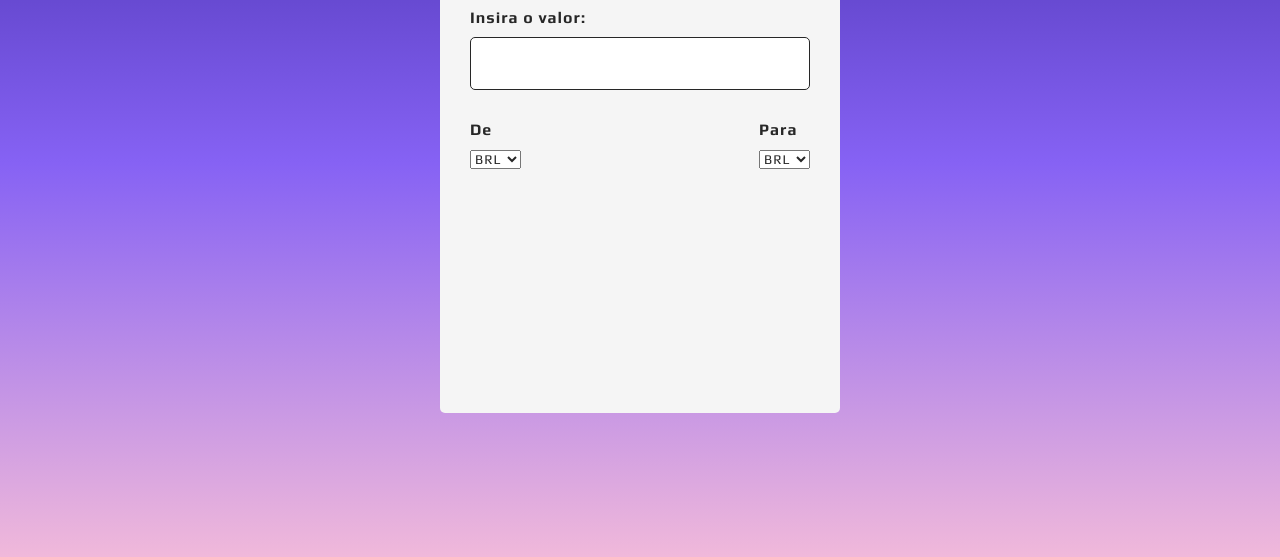
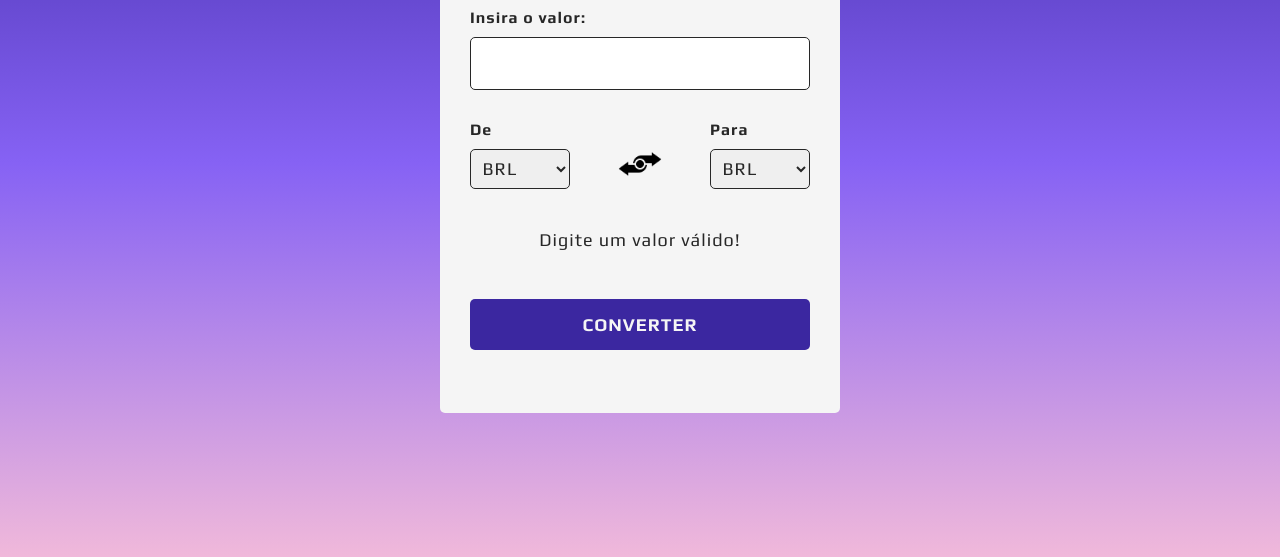
Before and after one commit to alexgeracaotech/conversor-moeda, a plain HTML site: page index.html in a window 1280 px wide. Shown: the part 237-794 px from the top of the page. Drawn offline with Linux system fonts and the light colour scheme.

Commit message:
iniciando scripts

```diff
--- a/index.html
+++ b/index.html
@@ -24,6 +24,9 @@
               <option value="eur">EUR</option>
             </select>
           </div>
+
+          <button type="button"><img src="./assets/arrow.png"></button>
+
           <div class="moeda">
             <label for="para">Para</label>
             <select id="para">
@@ -33,6 +36,8 @@
             </select>
           </div>
         </div>
+        <span id="resultado">Digite um valor válido!</span>
+        <button id="conversor">Converter</button>
       </form>
     </main>
   </body>
--- a/style.css
+++ b/style.css
@@ -56,10 +56,47 @@ main {
     .caixa-moedas {
       display: flex;
       justify-content: space-between;
+      align-items: end;
 
       .moeda {
+        select {
+          width: 100px;
+          padding: 7.5px;
+          font-size: 18px;
+          border: solid 1px #272727;
+          border-radius: 5px;
+        }
+      }
 
+      button {
+        background: transparent;
+        height: 50px;
+        border: none;
+        cursor: pointer;
+
+        img {
+          width: 50px;
+        }
       }
+    }
+
+    span {
+      height: 50px;
+      padding: 10px;
+      font-size: 18px;
+      text-align: center;
+    }
+
+    #conversor {
+      padding: 15px;
+      border: none;
+      border-radius: 5px;
+      background: #3b27a0;
+      color: #f5f5f5;
+      font-size: 18px;
+      text-transform: uppercase;
+      font-weight: 600;
+      cursor: pointer;
     }
   }
 }
```
Also changed, not shown: assets/arrow.png (added).
